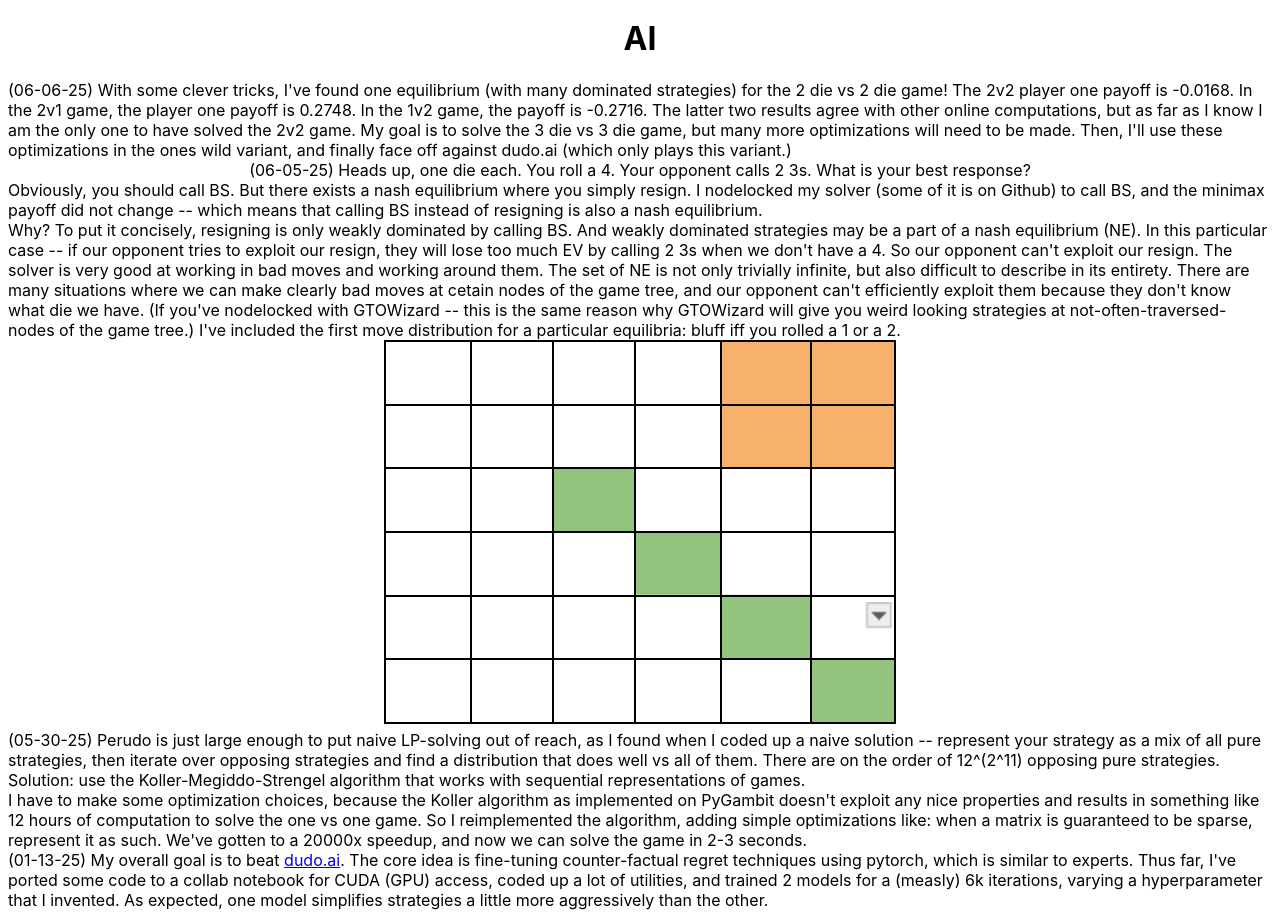
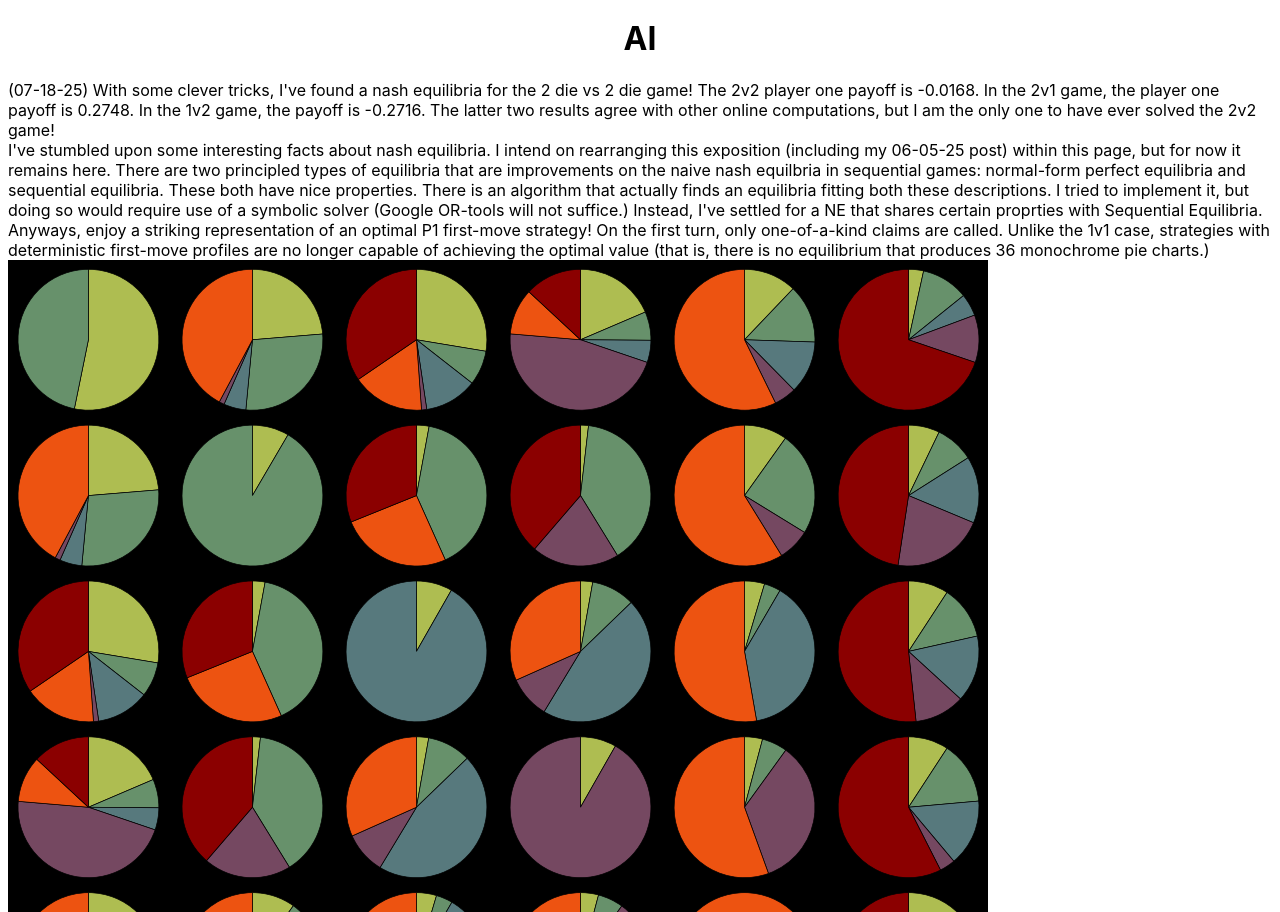
Before and after one commit to HeuristicHari/Hari_Website, a Next.js app: page /perudo_page in a window 1280 px wide. Shown: the part 340-1252 px from the top of the page. Built offline with nearby package versions, Linux system fonts and the light colour scheme.

Commit message:
2v2 equilibria img

```diff
--- a/pages/index.js
+++ b/pages/index.js
@@ -34,7 +34,7 @@ export default function Home() {
 
           <Tile
             title="Perudo"
-            content={<div><div className='text-md my-1'>High variance duel (06-04-25)</div> <img src='/Images/perudo-template.png' className=' text-center my-8 sm:my-0 lg:my-4 '></img></div>}
+            content={<div><div className='text-md my-1'>High variance duel (07-18-25)</div> <img src='/Images/perudo-template.png' className=' text-center my-8 sm:my-0 lg:my-4 '></img></div>}
             link="perudo_page"
             bg={1}
           />
@@ -51,7 +51,7 @@ export default function Home() {
             title="Jane Street Probability Cards"
             link="/JS_Probability_Playing_Cards_10_17.pdf"
             bg={3}
-            content={<div><div className='text-md'>Only solutions online! (?)</div> <img src='/Images/QQ.png' className='sm:w-16 lg:w-44 sm:my-1  sm:mx-14 lg:mx-14 my-4'></img></div>}
+            content={<div><div className='text-md'>The only solutions online, I think</div> <img src='/Images/QQ.png' className='sm:w-16 lg:w-44 sm:my-1  sm:mx-14 lg:mx-14 my-4'></img></div>}
           />
 
           <Tile
--- a/pages/perudo_page.js
+++ b/pages/perudo_page.js
@@ -28,23 +28,46 @@ export default function Perudo_page() {
     <h1 className="text-center mb-1 font-semibold text-lg md:text-xl tracking-tight">AI</h1>
 
     <div className='text-black md:text-md space-x-2 sm: mx-16 md:mx-32 my-2 md:my-4 lg:mx-64'>
-      (06-06-25)
-      With some clever tricks, I've found one equilibrium (with many dominated strategies)
-      for the 2 die vs 2 die game! The 2v2 player one payoff is -0.0168. In the 2v1 game, the player one
-      payoff is 0.2748. In the 1v2 game, the payoff is -0.2716. The latter two results agree with
-      other online computations, but as far as I know I am the only one to have solved the 2v2 game.
-      My goal is to solve the 3 die vs 3 die game, but many more optimizations
-      will need to be made. Then, I'll use these optimizations in the ones wild variant, and finally face off
-      against dudo.ai (which only plays this variant.)
+    (07-18-25)
+    With some clever tricks, I've found a nash equilibria for the 2 die vs 2 die game! The 2v2 player one payoff is -0.0168.
+    In the 2v1 game, the player one payoff is 0.2748. In the 1v2 game, the payoff is -0.2716. The latter two results agree with other online computations,
+    but I am the only one to have ever solved the 2v2 game!
+    </div>
+    <div className='text-black md:text-md space-x-2 sm: mx-16 md:mx-32 my-2 md:my-4 lg:mx-64'>
+      I've stumbled upon some interesting
+      facts about nash equilibria. I intend on rearranging this exposition (including my 06-05-25 post)
+      within this page, but for now it remains here.
+
+
+      There are two principled types of equilibria that are improvements on the naive nash equilbria
+      in sequential games: normal-form perfect equilibria and sequential equilibria. These both have nice properties.
+      There is an algorithm that actually finds an equilibria fitting both these descriptions. I tried to implement it,
+      but doing so would require use of a symbolic solver (Google OR-tools will not suffice.) Instead, I've settled
+      for a NE that shares certain proprties with Sequential Equilibria.
+    </div>
+
+    <div className='text-black md:text-md space-x-2 sm: mx-16 md:mx-32 my-2 md:my-4 lg:mx-64'>
+
+      Anyways, enjoy a striking representation of an optimal P1 first-move strategy! On the first turn,
+      only one-of-a-kind claims are called. Unlike the 1v1 case, strategies with
+      deterministic first-move profiles are no longer capable of achieving the optimal value (that is, there is no
+      equilibrium that produces 36 monochrome pie charts.)
+
+    <div className="flex justify-center md:my-16 lg:my-28">
+        <img src='/Images/2v2_m1.png' className='md:h-64 lg:h-96  mx-11'></img>
+  </div>
 
 
     </div>
 
-    <div className='text-black md:text-md space-x-2 sm: mx-16 md:mx-32 my-2 md:my-4 lg:mx-64'>
+
+
+    <div className='self-start text-black md:text-md space-x-2 sm: mx-16 md:mx-32 my-2 md:my-4 lg:mx-64'>
+
     (06-05-25)
       Heads up, one die each. You roll a 4. Your opponent calls 2 3s. What is your best response?
     </div>
-    <div className='text-black md:text-md space-x-2 sm: mx-16 md:mx-32 lg:mx-64'>
+    <div className='text-black md:text-md space-x-2 sm:mx-16 md:mx-32 lg:mx-64'>
 
       Obviously, you should call BS. But there exists a nash equilibrium where you simply resign.
       I nodelocked my solver (some of it is on Github) to call BS, and the minimax payoff did not change -- which means that
@@ -80,10 +103,10 @@ export default function Perudo_page() {
     </div>
 
     <div className='text-black md:text-md space-x-2 sm: mx-16 md:mx-32 lg:mx-64'>
-      I have to make some optimization choices, because the Koller algorithm as implemented on PyGambit doesn't
-      exploit any nice properties and results in something like 12 hours of computation to solve the one vs one game.
+      I have to make optimization choices, because the Koller algorithm as implemented on PyGambit doesn't
+      exploit properties of Perudo and results in something like 12 hours of computation to solve the 1v1 game.
       So I reimplemented the algorithm, adding simple optimizations like: when a matrix is guaranteed to be sparse, represent it as such.
-      We've gotten to a 20000x speedup, and now we can solve the game in 2-3 seconds.
+      We've gotten to a 20000x speedup, and now we can solve the 1v1 game in 2-3 seconds.
 
 
     </div>
@@ -104,8 +127,8 @@ export default function Perudo_page() {
   </div>
 
 
-    <div className="flex justify-center md:my-16 lg:my-28">
-    <img src='/Images/BS.png' className='md:h-32 lg:h-40  mx-11'></img>
+    <div className="flex justify-center md:my-16">
+    <img src='/Images/BS.png' className='md:h-28 lg:h-32  mx-11'></img>
   </div>
 
 
```
Also changed, not shown: public/Images/2v2_m1.png (added).
